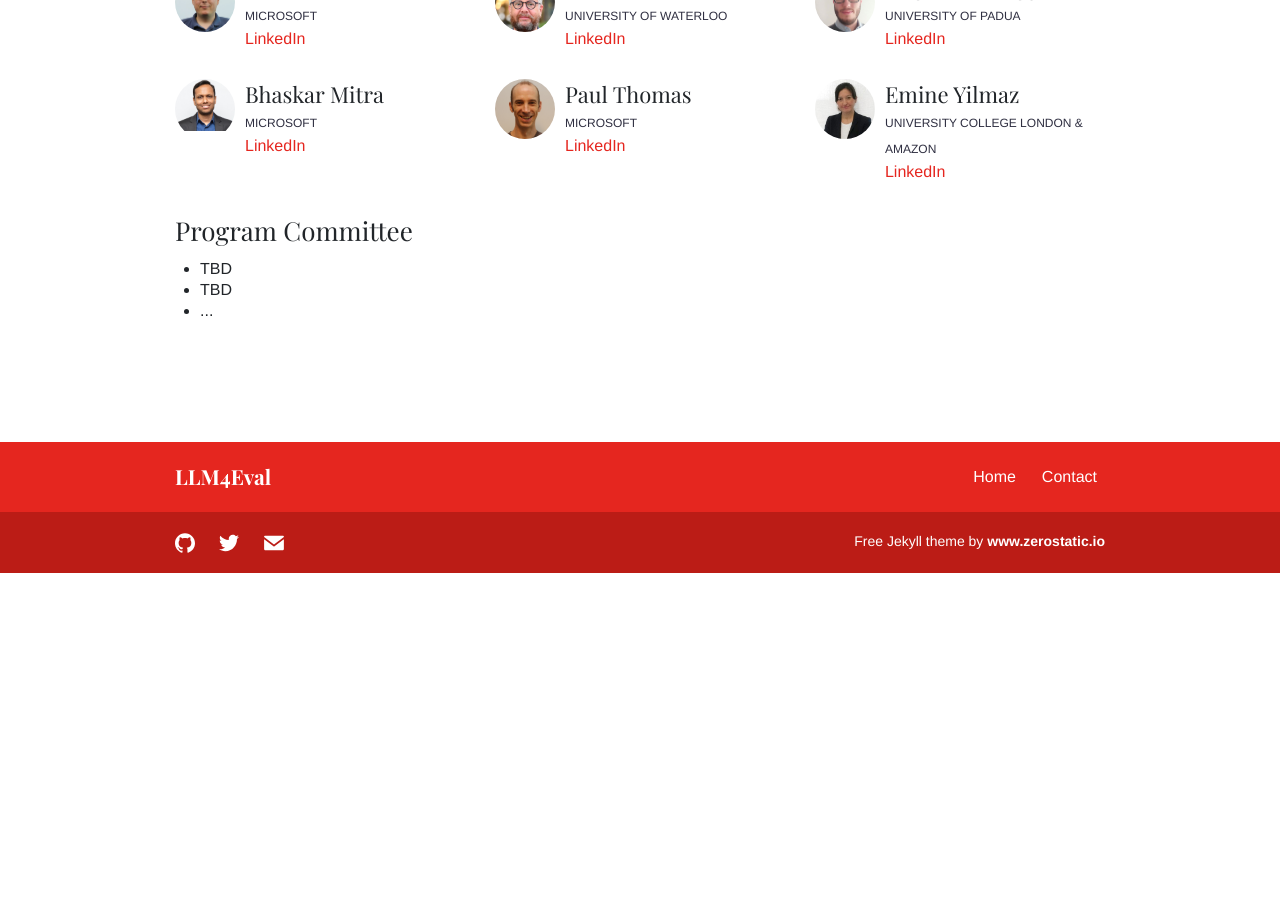
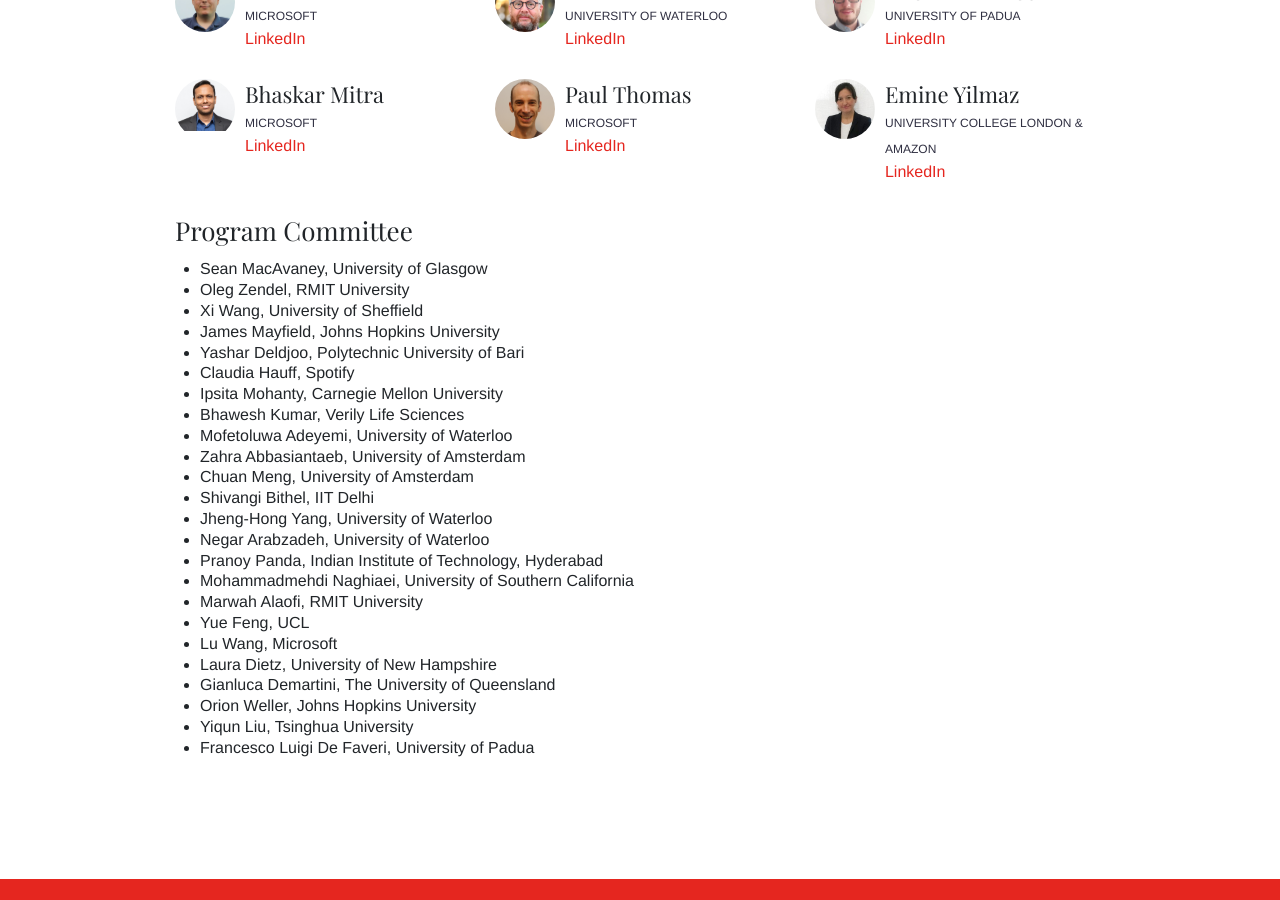
Before and after one commit to LLM4Eval/llm4eval, a Jekyll site: the page built from team.md, in a window 1280 px wide and 900 px high, scrolled down 709 px. Built offline with Jekyll 4.4.1, drawn with Linux system fonts in a browser that asks for light colours; before the commit the page ends 1282 px from its top, so only the background shows below that.

Commit message:
Update teams.html

```diff
--- a/_layouts/teams.html
+++ b/_layouts/teams.html
@@ -42,9 +42,30 @@ bodyClass: "page-teams"
         {% endfor %}
         <h2>Program Committee</h2>
         <ul style="padding-left: 30pt;">
-            <li>TBD</li>
-            <li>TBD</li>
-            <li>...</li>
+            <li>Sean MacAvaney, University of Glasgow</li>
+            <li>Oleg Zendel, RMIT University</li>
+            <li>Xi Wang, University of Sheffield</li>
+            <li>James Mayfield, Johns Hopkins University</li>
+            <li>Yashar Deldjoo, Polytechnic University of Bari</li>
+            <li>Claudia Hauff, Spotify</li>
+            <li>Ipsita Mohanty, Carnegie Mellon University</li>
+            <li>Bhawesh Kumar, Verily Life Sciences</li>
+            <li>Mofetoluwa Adeyemi, University of Waterloo</li>
+            <li>Zahra Abbasiantaeb, University of Amsterdam</li>
+            <li>Chuan Meng, University of Amsterdam</li>
+            <li>Shivangi Bithel, IIT Delhi</li>
+            <li>Jheng-Hong Yang, University of Waterloo</li>
+            <li>Negar Arabzadeh, University of Waterloo</li>
+            <li>Pranoy Panda, Indian Institute of Technology, Hyderabad</li>
+            <li>Mohammadmehdi Naghiaei, University of Southern California</li>
+            <li>Marwah Alaofi, RMIT University</li>
+            <li>Yue Feng, UCL</li>
+            <li>Lu Wang, Microsoft</li>
+            <li>Laura Dietz, University of New Hampshire</li>
+            <li>Gianluca Demartini, The University of Queensland</li>
+            <li>Orion Weller, Johns Hopkins University</li>
+            <li>Yiqun Liu, Tsinghua University</li>
+            <li>Francesco Luigi De Faveri, University of Padua</li>
         </ul>
     </div>
 </div>
```
